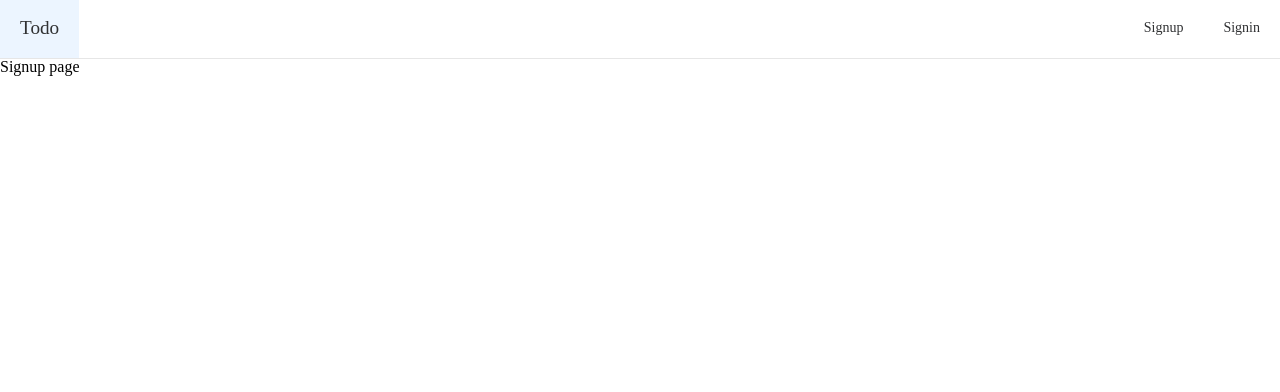
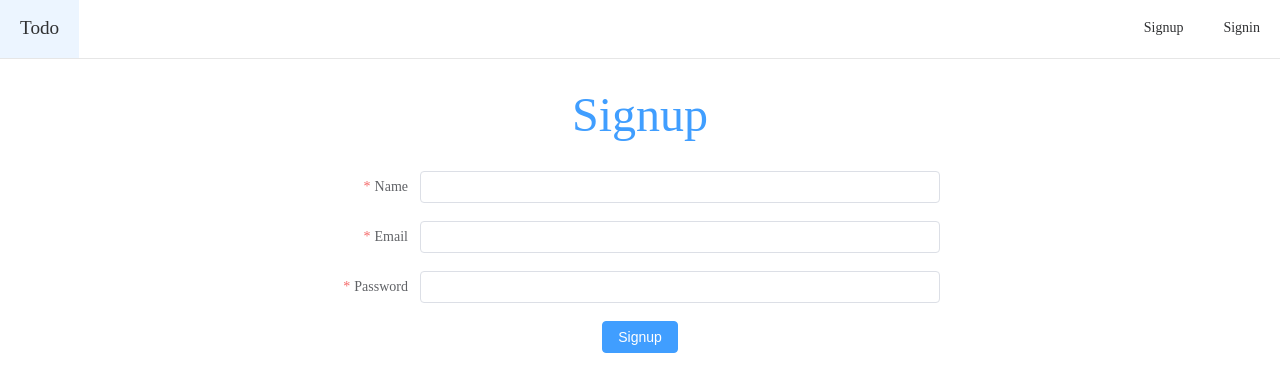
Before and after one commit to edward-hong/todo-vue-hapi, a Vue app in the folder client/: page /signup in a window 1280 px wide. Shown: the top 392 px of the page. Built offline with nearby package versions, Linux system fonts and the light colour scheme.

Commit message:
signup and signin page

```diff
--- a/client/src/components/Nav.vue
+++ b/client/src/components/Nav.vue
@@ -1,11 +1,5 @@
 <template>
-  <el-menu
-    :default-active="activeIndex2"
-    class="navbar"
-    mode="horizontal"
-    @select="handleSelect"
-    router="true"
-  >
+  <el-menu class="navbar" mode="horizontal" :router="true">
     <el-menu-item class="brand" index="/">Todo</el-menu-item>
     <el-menu-item class="nav-item" index="/signup">Signup</el-menu-item>
     <el-menu-item index="/signin">Signin</el-menu-item>
--- a/client/src/pages/Signin.vue
+++ b/client/src/pages/Signin.vue
@@ -1,3 +1,47 @@
 <template>
-  <div>Signin page</div>
+  <div>
+    <h1 class="heading">Signin</h1>
+    <el-form class="form" ref="formRef" :model="form" label-width="80px">
+      <el-form-item :required="true" label="Email">
+        <el-input v-model="form.email" type="email"></el-input>
+      </el-form-item>
+      <el-form-item :required="true" label="Password">
+        <el-input v-model="form.password" type="password"></el-input>
+      </el-form-item>
+      <el-form-item label-width="0">
+        <el-button type="primary" @click="onSubmit">Signin</el-button>
+      </el-form-item>
+    </el-form>
+  </div>
 </template>
+
+<style>
+  .heading {
+    text-align: center;
+    margin-top: 2rem;
+    font-size: 3rem;
+    color: #409eff;
+  }
+  .form {
+    text-align: center;
+    margin: 2rem auto;
+    max-width: 600px;
+  }
+  .el-form-item__content {
+    justify-content: center;
+  }
+</style>
+
+<script setup>
+  import { reactive } from 'vue'
+
+  // do not use same name with ref
+  const form = reactive({
+    email: '',
+    password: '',
+  })
+
+  const onSubmit = () => {
+    console.log('submit!')
+  }
+</script>
--- a/client/src/pages/Signup.vue
+++ b/client/src/pages/Signup.vue
@@ -1,3 +1,51 @@
 <template>
-  <div>Signup page</div>
+  <div>
+    <h1 class="heading">Signup</h1>
+    <el-form class="form" ref="formRef" :model="form" label-width="80px">
+      <el-form-item :required="true" label="Name">
+        <el-input v-model="form.name"></el-input>
+      </el-form-item>
+      <el-form-item :required="true" label="Email">
+        <el-input v-model="form.email" type="email"></el-input>
+      </el-form-item>
+      <el-form-item :required="true" label="Password">
+        <el-input v-model="form.password" type="password"></el-input>
+      </el-form-item>
+      <el-form-item label-width="0">
+        <el-button type="primary" @click="onSubmit">Signup</el-button>
+      </el-form-item>
+    </el-form>
+  </div>
 </template>
+
+<style>
+  .heading {
+    text-align: center;
+    margin-top: 2rem;
+    font-size: 3rem;
+    color: #409eff;
+  }
+  .form {
+    text-align: center;
+    margin: 2rem auto;
+    max-width: 600px;
+  }
+  .el-form-item__content {
+    justify-content: center;
+  }
+</style>
+
+<script setup>
+  import { reactive } from 'vue'
+
+  // do not use same name with ref
+  const form = reactive({
+    name: '',
+    email: '',
+    password: '',
+  })
+
+  const onSubmit = () => {
+    console.log('submit!')
+  }
+</script>
```
